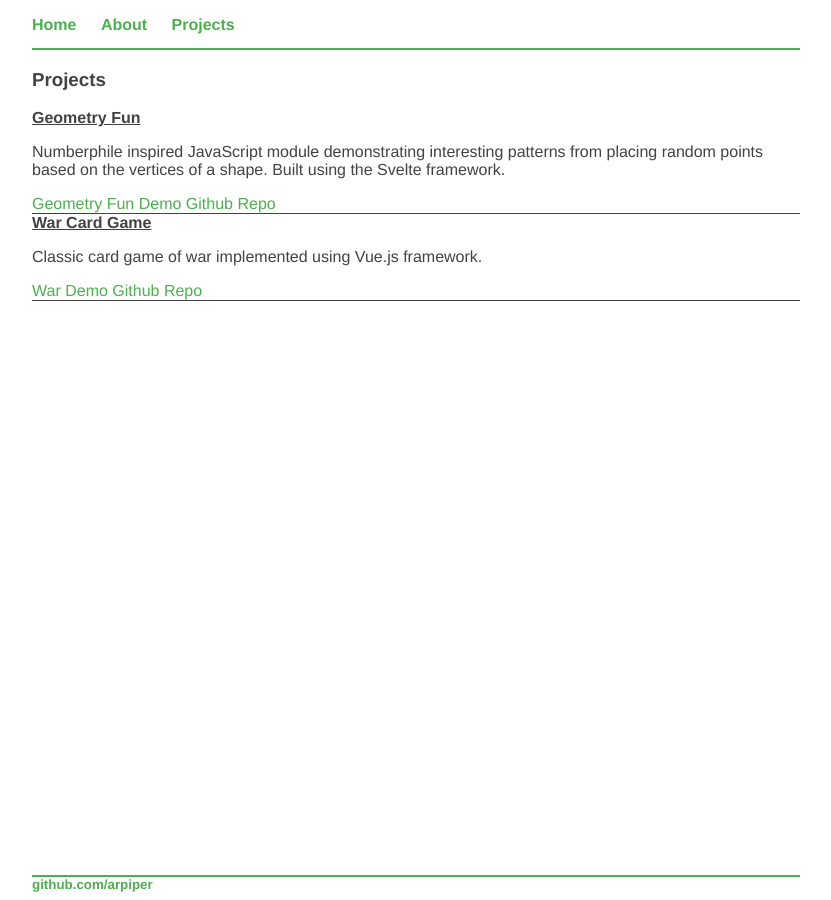
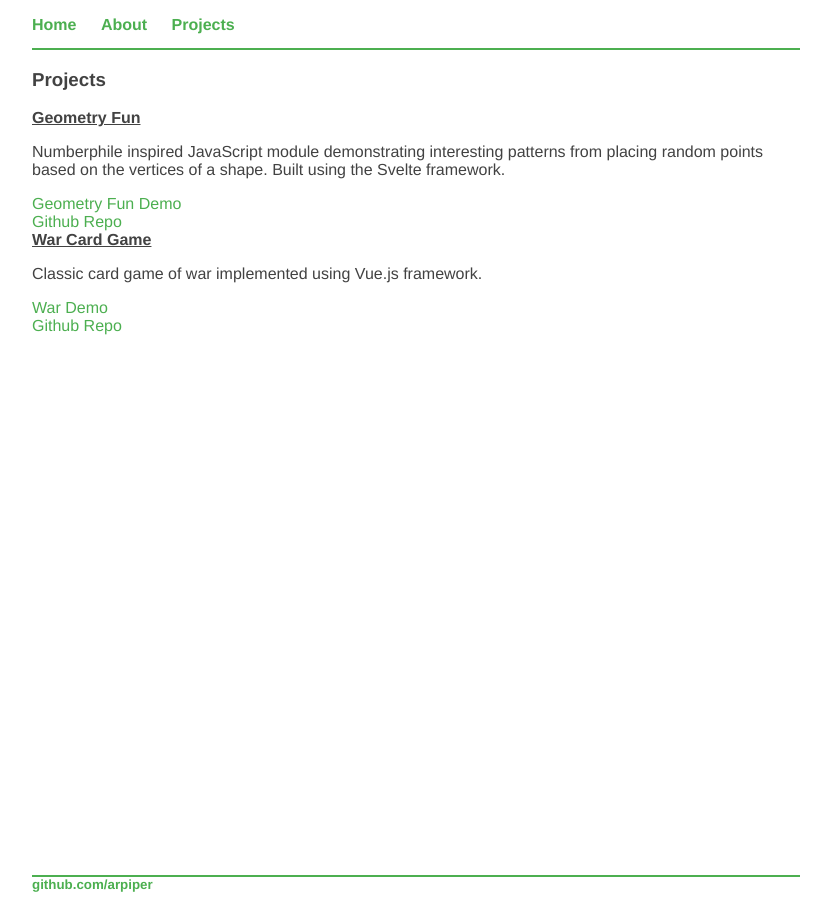
Before and after one commit to arpiper/arpiper.github.io, a Jekyll site: the page built from projects/index.html, in a window 1280 px wide. Shown: the whole page, without its empty margins (224-1055 px from the left). Built offline with Jekyll 4.4.1, drawn with Linux system fonts in a browser that asks for light colours.

Commit message:
block, border

```diff
--- a/css/main.css
+++ b/css/main.css
@@ -51,7 +51,7 @@ a:hover {
 }
 
 .block a {
-  display: inline-block;
+  display: block;
 }
 
 .block h4 {
@@ -60,7 +60,6 @@ a:hover {
 }
 
 .block {
-  border-bottom: 1px solid #424242;
 }
 
 footer {
```
